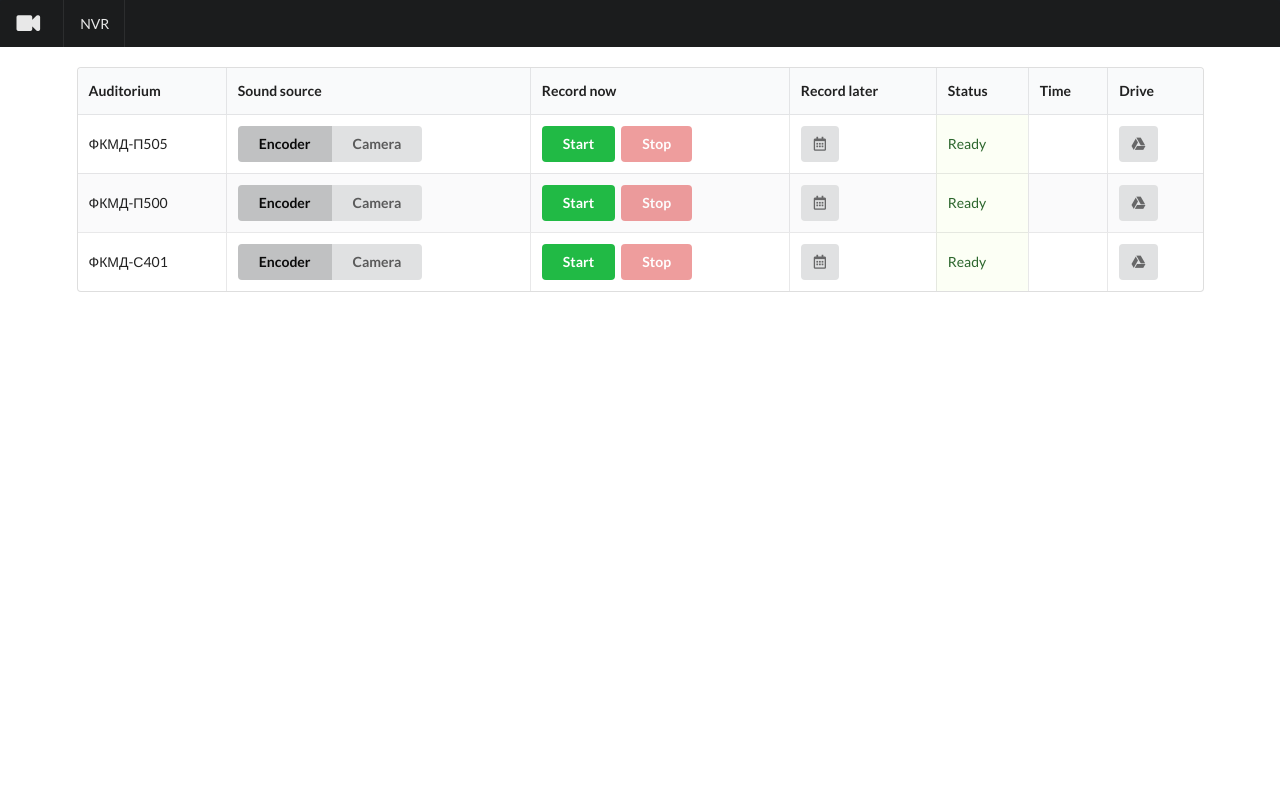
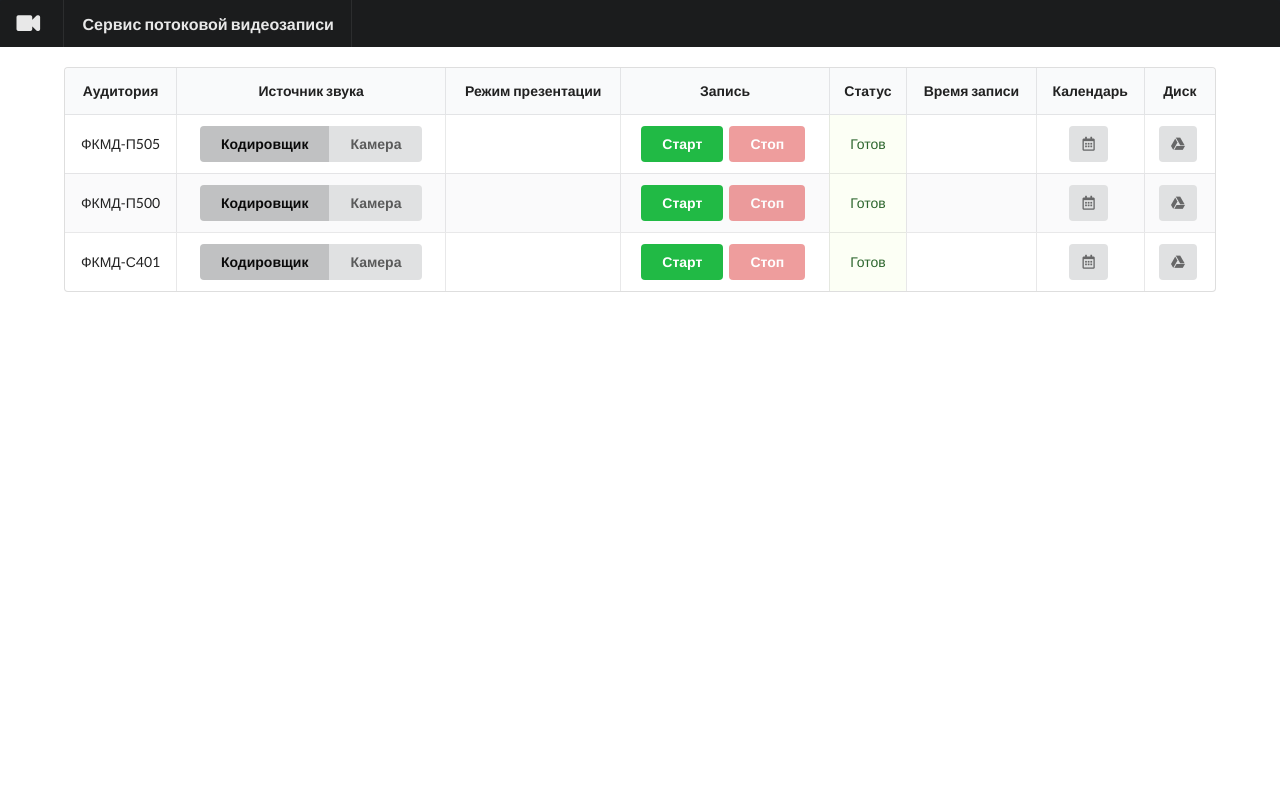
Before and after one commit to Diverso-NVR/NVR, a Flask app: page / in a window 1280 px wide. Run offline with Flask 2, Linux system fonts and the light colour scheme; some libraries are stand-ins or nearby versions.

Commit message:
front new column, translate

```diff
--- a/app/templates/index.html
+++ b/app/templates/index.html
@@ -1,27 +1,45 @@
 <!DOCTYPE html>
 <html lang="en">
   <head>
-    <meta charset="UTF-8">
+    <meta charset="UTF-8" />
     <title>Project</title>
-    <link rel="stylesheet" href="../static/style.css">
-    <link href="https://fonts.googleapis.com/css?family=Raleway" rel="stylesheet">
-    <link rel="shortcut icon" href="../static/img/logo.ico" type="image/x-icon">
-    <script src="https://cdnjs.cloudflare.com/ajax/libs/vue/2.5.22/vue.js"
+    <link rel="stylesheet" href="../static/style.css" />
+    <link
+      href="https://fonts.googleapis.com/css?family=Raleway"
+      rel="stylesheet"
+    />
+    <link
+      rel="shortcut icon"
+      href="../static/img/logo.ico"
+      type="image/x-icon"
+    />
+    <script
+      src="https://cdnjs.cloudflare.com/ajax/libs/vue/2.5.22/vue.js"
       integrity="sha256-GmgFjvxj3EgNe3TECaFoMnNKxVc3zY7Ouiyd+K4tqc8="
-            crossorigin="anonymous">
-    </script>
-{#    Should use this script for production, not the one above:                  #}
-{#    <script src="https://cdnjs.cloudflare.com/ajax/libs/vue/2.6.10/vue.min.js" #}
-{#            integrity="sha256-chlNFSVx3TdcQ2Xlw7SvnbLAavAQLO0Y/LBiWX04viY="    #}
-{#            crossorigin="anonymous"></script>                                  #}
-    <script src="https://cdnjs.cloudflare.com/ajax/libs/axios/0.18.0/axios.min.js"
+      crossorigin="anonymous"
+    ></script>
+    {# Should use this script for production, not the one above: #} {#
+    <script
+      src="https://cdnjs.cloudflare.com/ajax/libs/vue/2.6.10/vue.min.js"
+      #}
+      {#
+      integrity="sha256-chlNFSVx3TdcQ2Xlw7SvnbLAavAQLO0Y/LBiWX04viY="
+      #}
+      {#
+      crossorigin="anonymous"
+    ></script>
+    #}
+    <script
+      src="https://cdnjs.cloudflare.com/ajax/libs/axios/0.18.0/axios.min.js"
       integrity="sha256-mpnrJ5DpEZZkwkE1ZgkEQQJW/46CSEh/STrZKOB/qoM="
-            crossorigin="anonymous">
-    </script>
-    <link rel="stylesheet"
+      crossorigin="anonymous"
+    ></script>
+    <link
+      rel="stylesheet"
       href="https://cdnjs.cloudflare.com/ajax/libs/semantic-ui/2.4.1/semantic.min.css"
       integrity="sha256-9mbkOfVho3ZPXfM7W8sV2SndrGDuh7wuyLjtsWeTI1Q="
-          crossorigin="anonymous"/>
+      crossorigin="anonymous"
+    />
   </head>
 
   <body>
@@ -32,21 +50,24 @@
           <i class="inverted large video icon"></i>
         </div>
 
-            <a class="item">NVR</a>
+        <a class="item" style="font-size: 16px;"
+          ><b>Сервис потоковой видеозаписи</b></a
+        >
       </div>
     </header>
 
-    <main id="app" class="ui container">
-        <table class="ui celled striped center table">
+    <main id="app" class="ui container" style="width: 90%;">
+      <table class="ui celled striped center table" style="text-align:center;">
         <thead>
           <tr>
-                <th>Auditorium</th>
-                <th>Sound source</th>
-                <th>Record now</th>
-                <th>Record later</th>
-                <th>Status</th>
-                <th>Time</th>
-                <th>Drive</th>
+            <th>Аудитория</th>
+            <th>Источник звука</th>
+            <th>Режим презентации</th>
+            <th>Запись</th>
+            <th>Статус</th>
+            <th>Время записи</th>
+            <th>Календарь</th>
+            <th>Диск</th>
           </tr>
         </thead>
         <tbody>
@@ -54,32 +75,52 @@
             <td>[[ camera.building ]]-[[camera.auditorium]]</td>
             <td>
               <div class="ui buttons">
-                        <button class="ui button" :class="{active: camera.sound_source==='enc', disabled: camera.status === 'busy'}"
-                                @click="camera.sound_source = 'enc'">Encoder
+                <button
+                  class="ui button"
+                  :class="{active: camera.sound_source==='enc', disabled: camera.status === 'busy'}"
+                  @click="camera.sound_source = 'enc'"
+                >
+                  Кодировщик
                 </button>
-                        <button class="ui button" :class="{active: camera.sound_source==='cam', disabled: camera.status === 'busy'}"
-                                @click="camera.sound_source = 'cam'">Camera
+                <button
+                  class="ui button"
+                  :class="{active: camera.sound_source==='cam', disabled: camera.status === 'busy'}"
+                  @click="camera.sound_source = 'cam'"
+                >
+                  Камера
                 </button>
               </div>
             </td>
             <td>
+              <div class="ui grid">
+                <div class="four wide column"></div>
+                <div class="four wide column"></div>
+                <div class="four wide column"></div>
+                <div class="four wide column"></div>
+              </div>
+            </td>
+            <td>
               <form>
-                        <button class="ui button green" :class="{disabled: camera.status === 'busy'}"
-                                @click.prevent="startCamera(camera)">Start
+                <button
+                  class="ui button green"
+                  :class="{disabled: camera.status === 'busy'}"
+                  @click.prevent="startCamera(camera)"
+                >
+                  Старт
                 </button>
-                        <button class="ui button red" :class="{disabled: camera.status === 'free' || camera.is_stopped === 'yes'}"
-                                @click.prevent="stopCamera(camera)" @click="stopTimer(camera)">Stop
+                <button
+                  class="ui button red"
+                  :class="{disabled: camera.status === 'free' || camera.is_stopped === 'yes'}"
+                  @click.prevent="stopCamera(camera)"
+                  @click="stopTimer(camera)"
+                >
+                  Стоп
                 </button>
               </form>
             </td>
-                <td>
-                    <a href="https://calendar.google.com/calendar/b/1/r?tab=oc" target="_blank" class="ui icon button">
-                        <i class="calendar alternate outline icon"></i>
-                    </a>
-                </td>
             <td :class="[camera.status==='free' ? 'positive' : 'negative']">
-                    <div class="status" v-if="camera.status==='free'">Ready</div>
-                    <div class="status busy" v-if="camera.status==='busy'">Busy</div>
+              <div class="status" v-if="camera.status==='free'">Готов</div>
+              <div class="status busy" v-if="camera.status==='busy'">Занят</div>
             </td>
             <td>
               <div v-if="camera.status==='busy'">
@@ -87,8 +128,20 @@
               </div>
             </td>
             <td>
-                    <a v-bind:href="camera.source" target="_blank"
-                       class="ui icon button">
+              <a
+                href="https://calendar.google.com/calendar/b/1/r?tab=oc"
+                target="_blank"
+                class="ui icon button"
+              >
+                <i class="calendar alternate outline icon"></i>
+              </a>
+            </td>
+            <td>
+              <a
+                v-bind:href="camera.source"
+                target="_blank"
+                class="ui icon button"
+              >
                 <i class="google drive icon"></i>
               </a>
             </td>
@@ -110,77 +163,99 @@
 
     <script>
       let app = new Vue({
-        el: '#app',
+        el: "#app",
         data: () => ({
           cameras: []
         }),
-        delimiters: ['[[',']]'],
+        delimiters: ["[[", "]]"],
         computed: {
           getCamName(camera) {
-                return camera.building + '-' + camera.auditorium
+            return camera.building + "-" + camera.auditorium;
           }
         },
         methods: {
           getTsSting(ts) {
-                let h = Math.floor(ts / 60 / 60)
-                ts -= h * 60 * 60
-                let m = Math.floor(ts / 60)
-                ts -= m * 60
-                return `${h} ч. ${m} м. ${ts} с.`
+            let h = Math.floor(ts / 60 / 60);
+            ts -= h * 60 * 60;
+            let m = Math.floor(ts / 60);
+            ts -= m * 60;
+            return `${h} ч. ${m} м. ${ts} с.`;
           },
           startCamera(camera) {
-                axios.post('/cameras/' + camera.id + '/' + camera.sound_source + '/start', {
+            axios
+              .post(
+                "/cameras/" + camera.id + "/" + camera.sound_source + "/start",
+                {
                   sound_source: camera.sound_source
-                }).then(res => {
-                    camera.status = 'busy'
-                })
+                }
+              )
+              .then(res => {
+                camera.status = "busy";
+              });
           },
           stopTimer(camera) {
-                axios.post('/cameras/' + camera.id + '/' + camera.sound_source  + '/is_stopped').then(res => {
-                    camera.is_stopped = 'yes'
-                })
+            axios
+              .post(
+                "/cameras/" +
+                  camera.id +
+                  "/" +
+                  camera.sound_source +
+                  "/is_stopped"
+              )
+              .then(res => {
+                camera.is_stopped = "yes";
+              });
           },
           stopCamera(camera) {
-                axios.post('/cameras/' + camera.id + '/' + camera.sound_source  + '/stop').then(res => {
-                    camera.status = 'free'
-                    camera.is_stopped = 'no'
-                    camera.timestamp = 0
-                })
+            axios
+              .post(
+                "/cameras/" + camera.id + "/" + camera.sound_source + "/stop"
+              )
+              .then(res => {
+                camera.status = "free";
+                camera.is_stopped = "no";
+                camera.timestamp = 0;
+              });
           }
         },
         created() {
-            axios.get('/status').then(res => {
+          axios.get("/status").then(res => {
             res.data.forEach(camera => {
-                        this.cameras.push(Object.assign({
+              this.cameras.push(
+                Object.assign(
+                  {
                     id: 0,
-                            building: '',
-                            auditorium: '',
-                            status: '',
+                    building: "",
+                    auditorium: "",
+                    status: "",
                     timestamp: 0,
-                            sound_source: 'enc',
-                            is_stopped: 'no'
-                        }, camera))
-                    })
-                })
+                    sound_source: "enc",
+                    is_stopped: "no"
+                  },
+                  camera
+                )
+              );
+            });
+          });
           let updateStatus = () => {
-                axios.get('/status').then(res => {
+            axios.get("/status").then(res => {
               res.data.forEach(cam => {
                 this.cameras.forEach(camera => {
                   if (camera.id === cam.id) {
-                                camera.status = cam.status
-                                camera.timestamp = cam.timestamp
-                                camera.is_stopped = cam.is_stopped
+                    camera.status = cam.status;
+                    camera.timestamp = cam.timestamp;
+                    camera.is_stopped = cam.is_stopped;
                   }
-                        })
-                    })
-                })
+                });
+              });
+            });
+          };
+          updateStatus();
+          setInterval(() => {
+            updateStatus();
+          }, 1000);
         }
-            updateStatus()
-            setInterval(() => {
-                updateStatus()
-            }, 1000)
-        }
-    })
+      });
     </script>
   </body>
 </html>
```
Also changed, not shown: app/static/style.css (+9 -8 lines). Lines whose indentation alone changed are shown as unchanged.
